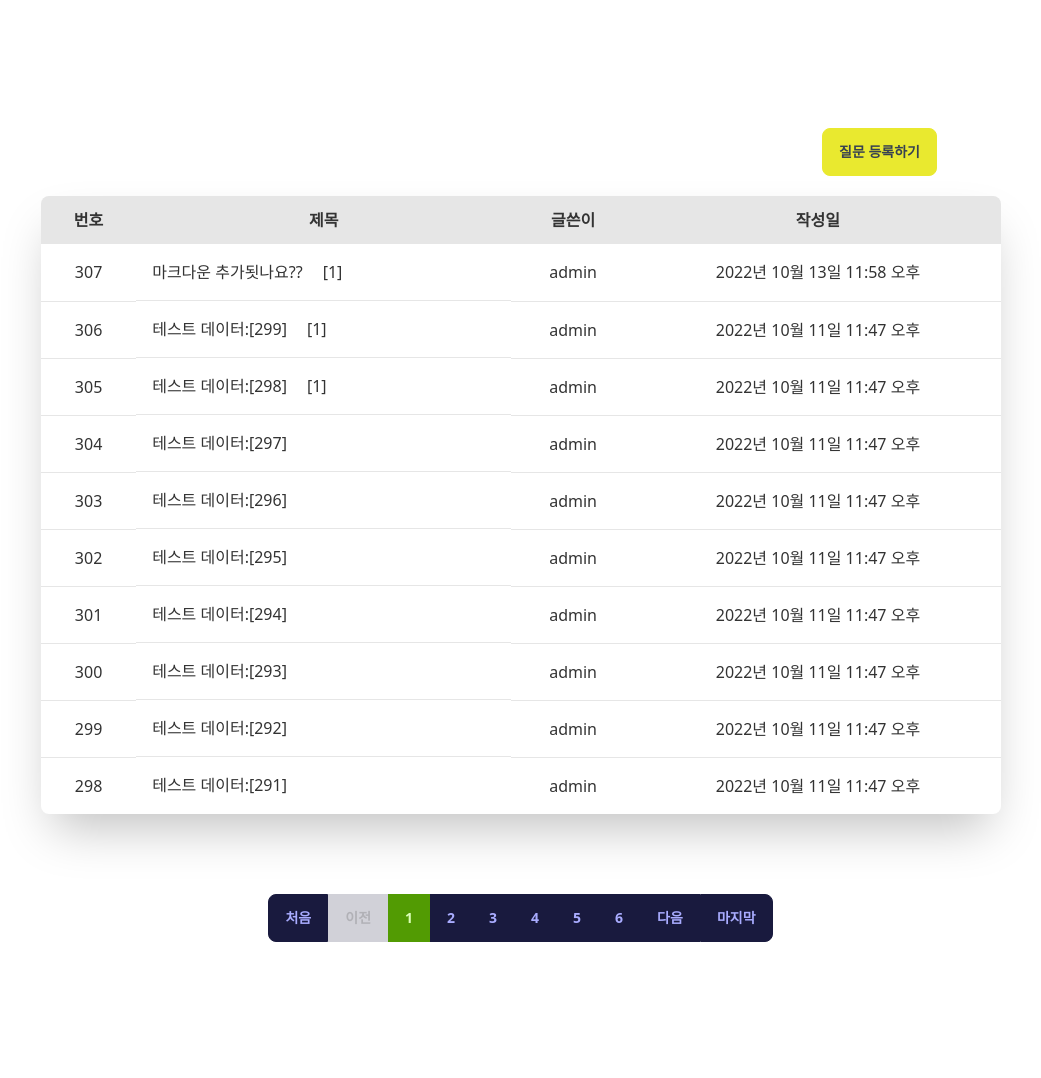
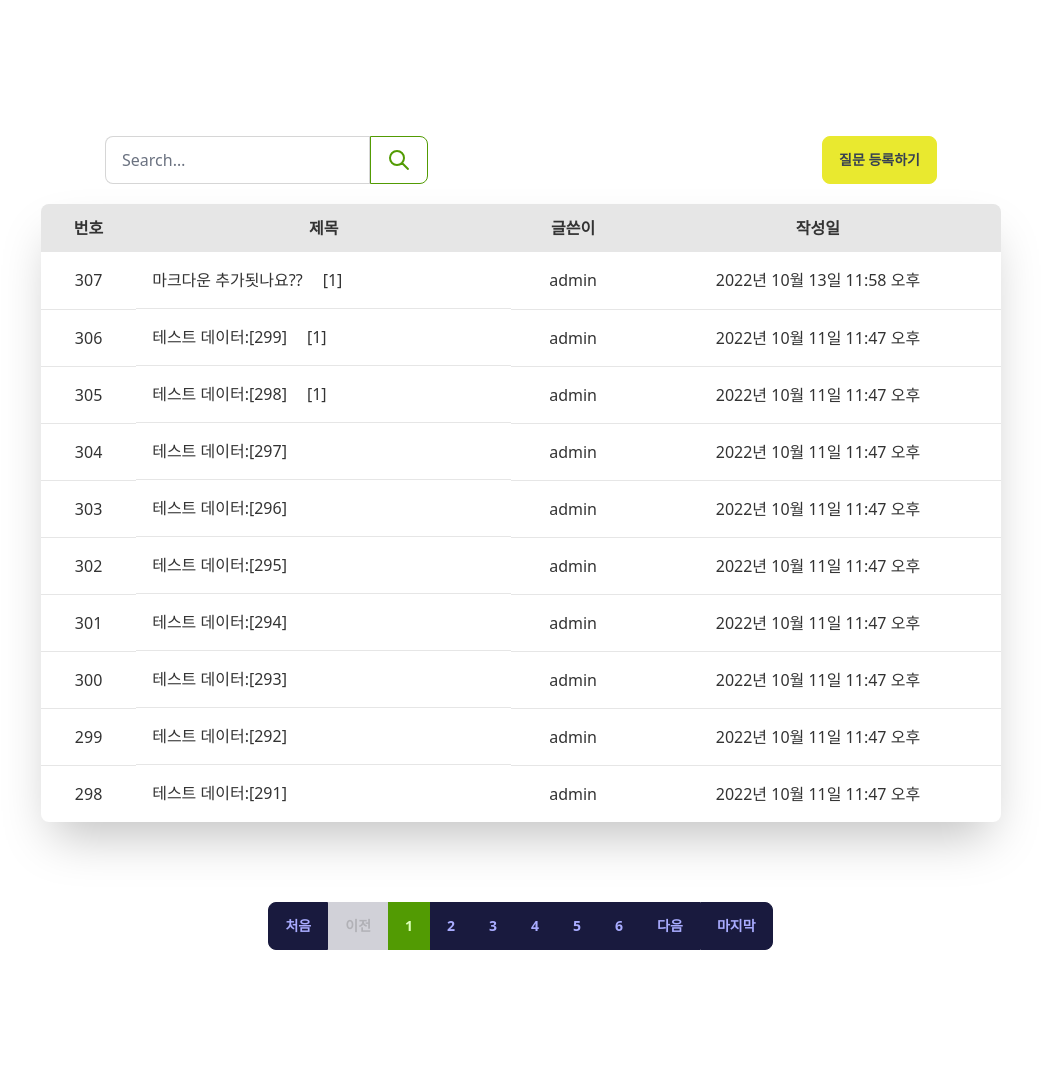
Before and after one commit to miruy/Pybo, a Django app: page / in a window 1280 px wide. Shown: the part 68-1146 px from the top of the page, without its empty margins (119-1160 px from the left). Before the commit the page ends 1010 px from the top, so only its background shows below. Run offline with Django 4.2, Linux system fonts and the light colour scheme; data comes from the database, SQL or seed files in the repository; some libraries are stand-ins or nearby versions.

Commit message:
django 게시판 검색기능 추가

```diff
--- a/mysite/pybo/views/base_views.py
+++ b/mysite/pybo/views/base_views.py
@@ -5,11 +5,21 @@ from django.core.paginator import Paginator
 from django.shortcuts import render, get_object_or_404  # render : 파이썬 데이터를 템플릿에 적용하여 html로 반환하는 함수
 
 from ..models import Question  # model 중 Question, Answer 모델 사용
+from django.db.models import Q
 
 
 def index(request):
     page = request.GET.get('page', '1')  # 페이지 : http://localhost:8000/pybo/?page=1 처럼 GET 방식으로 호출된 URL에서 page값을 가져올 때 사용하는데 메인페이지로 호출됫을 시 기본값으로 page를 1로 설정
+    kw = request.GET.get('kw', '')  # 검색어
     question_list = Question.objects.order_by('-create_date')  # order_by() : 조회 결과를 정렬하는 함수, -가 있으면 역방향/없으면 순방향
+    if kw:
+        question_list = question_list.filter(
+            Q(subject__icontains=kw) |  # 제목 검색
+            Q(content__icontains=kw) |  # 내용 검색
+            Q(answer__content__icontains=kw) |  # 답변 내용 검색
+            Q(author__username__icontains=kw) |  # 질문 글쓴이 검색
+            Q(answer__author__username__icontains=kw)  # 답변 글쓴이 검색
+        ).distinct()
     paginator = Paginator(question_list, 10)  # 페이지 당 10개씩 보여주기
     page_obj = paginator.get_page(page)  # 요청된 페이지에 해당되는 페이징 객체 생성 -> 페이징 객체에는 다양한 속성 존재(블로그 참고)
     last_page_num = 0
@@ -18,6 +28,7 @@ def index(request):
     context = {
         'question_list': page_obj,  # question_list는 페이징 객체
         'last_page_num': last_page_num,  # 마지막 페이지
+        'page': page, 'kw': kw,
     }
     return render(request, 'pybo/question_list.html', context)  # 조회된 질문목록을 pybo/question_list.html 템플릿 파일로 리턴하여 응답
 
--- a/mysite/templates/pybo/question_list.html
+++ b/mysite/templates/pybo/question_list.html
@@ -6,9 +6,25 @@
 
     <div class="overflow-x-auto flex-col my-32 justify-center items-center text-center">
 
-        <div class="text-end mx-56 mb-5">
+
+        <div class="flex justify-between mx-56 my-2 mb-5">
+            <div class="form-control">
+                  <div class="input-group">
+                        <input type="text" id="search_kw" value="{{ kw|default_if_none:'' }}" placeholder="Search…" class="input input-bordered focus:outline-none" />
+                        <button id="btn_search" type="button" class="btn btn-outline btn-primary">
+                          <svg xmlns="http://www.w3.org/2000/svg" class="h-6 w-6" fill="none" viewBox="0 0 24 24" stroke="currentColor"><path stroke-linecap="round" stroke-linejoin="round" stroke-width="2" d="M21 21l-6-6m2-5a7 7 0 11-14 0 7 7 0 0114 0z" /></svg>
+                        </button>
+                  </div>
+            </div>
+
+            <form id="searchForm" method="get" action="{% url 'index' %}">
+                <input type="hidden" id="kw" name="kw" value="{{ kw|default_if_none:'' }}">
+                <input type="hidden" id="page" name="page" value="{{ page }}">
+            </form>
+
             <a href="{% url 'pybo:question_create' %}" class="btn btn-secondary text-gray-700 hover:text-white">질문 등록하기</a>
         </div>
+
 
         <table class="table w-3/4 rounded-2xl mx-auto mb-20 shadow-2xl text-center">
 
@@ -58,7 +74,7 @@
 
             <!-- 이전 페이지 -->
             {% if question_list.has_previous %}
-                <a href="?page={{ question_list.previous_page_number }}" role="button" class="btn">이전</a>
+                <a href="javascript:void(0)" role="button" data-page="{{ question_list.previous_page_number }}" class="btn">이전</a>
             {% else %}
                 <a tabindex="-1" aria-disabled="true" href="#" role="button" class="btn" disabled>이전</a>
             {% endif %}
@@ -67,22 +83,22 @@
             {% for page_number in question_list.paginator.page_range %}
                 {% if page_number >= question_list.number|add:-5 and page_number <= question_list.number|add:5 %}
                     {% if page_number == question_list.number%}
-                        <a href="?page={{ page_number }}" role="button" class="btn btn-active">{{ page_number }}</a>
+                        <a data-page="{{ page_number }}" href="javascript:void(0)" role="button" class="btn btn-active">{{ page_number }}</a>
                     {% else %}
-                        <a href="?page={{ page_number }}" role="button" class="btn">{{ page_number }}</a>
+                        <a data-page="{{ page_number }}" href="javascript:void(0)" role="button" class="btn">{{ page_number }}</a>
                     {% endif %}
                 {% endif %}
             {% endfor %}
 
             <!-- 다음 페이지 -->
             {% if question_list.has_next %}
-                <a href="?page={{ question_list.next_page_number }}" role="button" class="btn">다음</a>
+                <a data-page="{{ question_list.next_page_number }}" href="javascript:void(0)" role="button" class="btn">다음</a>
             {% else %}
                 <a tabindex="-1" aria-disabled="true" href="#" role="button" class="btn" disabled>다음</a>
             {% endif %}
 
             <!-- 마지막 페이지 -->
-            <a href="?page={{ last_page_num }}" role="button" class="btn">마지막</a>
+            <a href="?page={{ last_page_num }}" id="lastBtn" role="button" class="btn">마지막</a>
 
         </div>
         <!-- 페이징 처리 끝 -->
@@ -92,3 +108,26 @@
 
 
 {% endblock %}
+
+{% block script %}
+
+<script type='text/javascript'>
+
+    const page_elements = document.getElementsByClassName("page-link");
+    Array.from(page_elements).forEach(function(element) {
+        element.addEventListener('click', function() {
+            document.getElementById('page').value = this.dataset.page;
+            document.getElementById('searchForm').submit();
+        });
+    });
+
+    const btn_search = document.getElementById("btn_search");
+    btn_search.addEventListener('click', function() {
+        document.getElementById('kw').value = document.getElementById('search_kw').value;
+        document.getElementById('page').value = 1;  // 검색버튼을 클릭할 경우 1페이지부터 조회한다.
+        document.getElementById('searchForm').submit();
+    });
+
+</script>
+
+{% endblock %}
--- a/mysite/theme/static/css/dist/styles.css
+++ b/mysite/theme/static/css/dist/styles.css
@@ -997,6 +1009,11 @@ html {
   .footer-center {
     grid-auto-flow: row dense;
   }
+}
+
+.form-control {
+  display: flex;
+  flex-direction: column;
 }
 
 .label {
@@ -1033,6 +1050,12 @@ html {
   border-radius: var(--rounded-btn, 0.5rem);
 }
 
+.input-group {
+  display: flex;
+  width: 100%;
+  align-items: stretch;
+}
+
 .input-group > .input {
   isolation: isolate;
 }
@@ -1040,6 +1063,29 @@ html {
 .input-group > *,
   .input-group > .input {
   border-radius: 0px;
+}
+
+.input-group :where(span) {
+  display: flex;
+  align-items: center;
+  --tw-bg-opacity: 1;
+  background-color: hsl(var(--b3, var(--b2)) / var(--tw-bg-opacity));
+  padding-left: 1rem;
+  padding-right: 1rem;
+}
+
+.input-group :first-child {
+  border-top-left-radius: var(--rounded-btn, 0.5rem);
+  border-top-right-radius: 0;
+  border-bottom-left-radius: var(--rounded-btn, 0.5rem);
+  border-bottom-right-radius: 0;
+}
+
+.input-group :last-child {
+  border-top-left-radius: 0;
+  border-top-right-radius: var(--rounded-btn, 0.5rem);
+  border-bottom-left-radius: 0;
+  border-bottom-right-radius: var(--rounded-btn, 0.5rem);
 }
 
 .link {
@@ -1467,6 +1488,15 @@ html {
   outline-offset: 2px;
 }
 
+.btn-primary {
+  --tw-border-opacity: 1;
+  border-color: hsl(var(--p) / var(--tw-border-opacity));
+  --tw-bg-opacity: 1;
+  background-color: hsl(var(--p) / var(--tw-bg-opacity));
+  --tw-text-opacity: 1;
+  color: hsl(var(--pc) / var(--tw-text-opacity));
+}
+
 .btn-primary:hover,
     .btn-primary.btn-active {
   --tw-border-opacity: 1;
@@ -1584,6 +1605,36 @@ html {
   text-decoration-line: underline;
 }
 
+.btn-outline {
+  border-color: currentColor;
+  background-color: transparent;
+  --tw-text-opacity: 1;
+  color: hsl(var(--bc) / var(--tw-text-opacity));
+}
+
+.btn-outline:hover {
+  --tw-border-opacity: 1;
+  border-color: hsl(var(--bc) / var(--tw-border-opacity));
+  --tw-bg-opacity: 1;
+  background-color: hsl(var(--bc) / var(--tw-bg-opacity));
+  --tw-text-opacity: 1;
+  color: hsl(var(--b1) / var(--tw-text-opacity));
+}
+
+.btn-outline.btn-primary {
+  --tw-text-opacity: 1;
+  color: hsl(var(--p) / var(--tw-text-opacity));
+}
+
+.btn-outline.btn-primary:hover {
+  --tw-border-opacity: 1;
+  border-color: hsl(var(--pf, var(--p)) / var(--tw-border-opacity));
+  --tw-bg-opacity: 1;
+  background-color: hsl(var(--pf, var(--p)) / var(--tw-bg-opacity));
+  --tw-text-opacity: 1;
+  color: hsl(var(--pc) / var(--tw-text-opacity));
+}
+
 .btn-outline.btn-secondary {
   --tw-text-opacity: 1;
   color: hsl(var(--s) / var(--tw-text-opacity));
@@ -2304,6 +2390,16 @@ html {
   margin-right: 1.25rem;
 }
 
+.my-10 {
+  margin-top: 2.5rem;
+  margin-bottom: 2.5rem;
+}
+
+.my-2 {
+  margin-top: 0.5rem;
+  margin-bottom: 0.5rem;
+}
+
 .mb-10 {
   margin-bottom: 2.5rem;
 }
@@ -2408,20 +2508,20 @@ html {
   flex-direction: column;
 }
 
-.items-start {
-  align-items: flex-start;
+.content-between {
+  align-content: space-between;
 }
 
 .items-center {
   align-items: center;
 }
 
-.justify-start {
-  justify-content: flex-start;
-}
-
 .justify-center {
   justify-content: center;
+}
+
+.justify-between {
+  justify-content: space-between;
 }
 
 .gap-2 {
```
Also changed, not shown: other parts of mysite/theme/static/css/dist/styles.css (+103 -88 lines).
